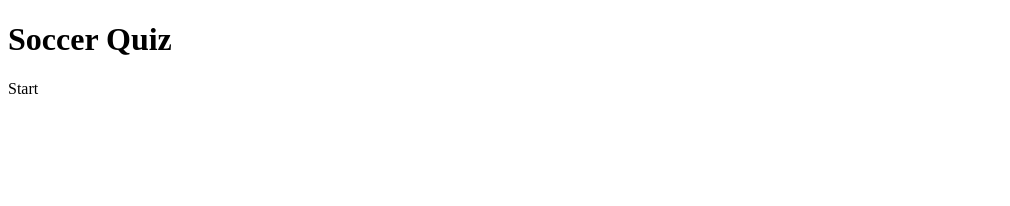
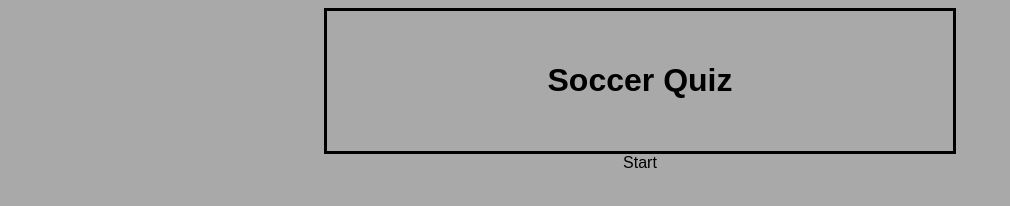
Before and after one commit to kjohnso3/quiz-app-wireframe, a plain HTML site: page index.html in a window 1280 px wide. Shown: the whole page, without its empty margins (0-1010 px from the left). Drawn offline with Linux system fonts and the light colour scheme.

Commit message:
Update index.html

```diff
--- a/index.html
+++ b/index.html
@@ -4,23 +4,20 @@
     <meta charset="utf-8">
     <meta name="viewport" content="width=device-width">
     <title>Soccer Quiz</title>
-    <link href="style.css" rel="stylesheet" type="text/css" />
+    <link href="index.css" rel="stylesheet" type="text/css" />
   </head>
   <body>
     <header>
-      <div class="row">
-        <div class="column">
-            <div class="title"><h1 >Soccer Quiz</h1></div>
-            <div class="count-question-score"></div>
-        </div>
-      </div>
+            <div class="title"><h1 >Soccer Quiz</h1>
+            </div>
+            <div class="count-question-score">
+            </div>
     </header>
     <main>
+      <form class="form">
       <div class="count-question-score"></div>
-      <div class="row button">
-        <div class="column"></div>
-        <div class="buttons">Start</button> </div>
-        </div>
+        <div class="button">Start</button> </div>
+      </form>
     </main>
   </body>
 </html>
```
